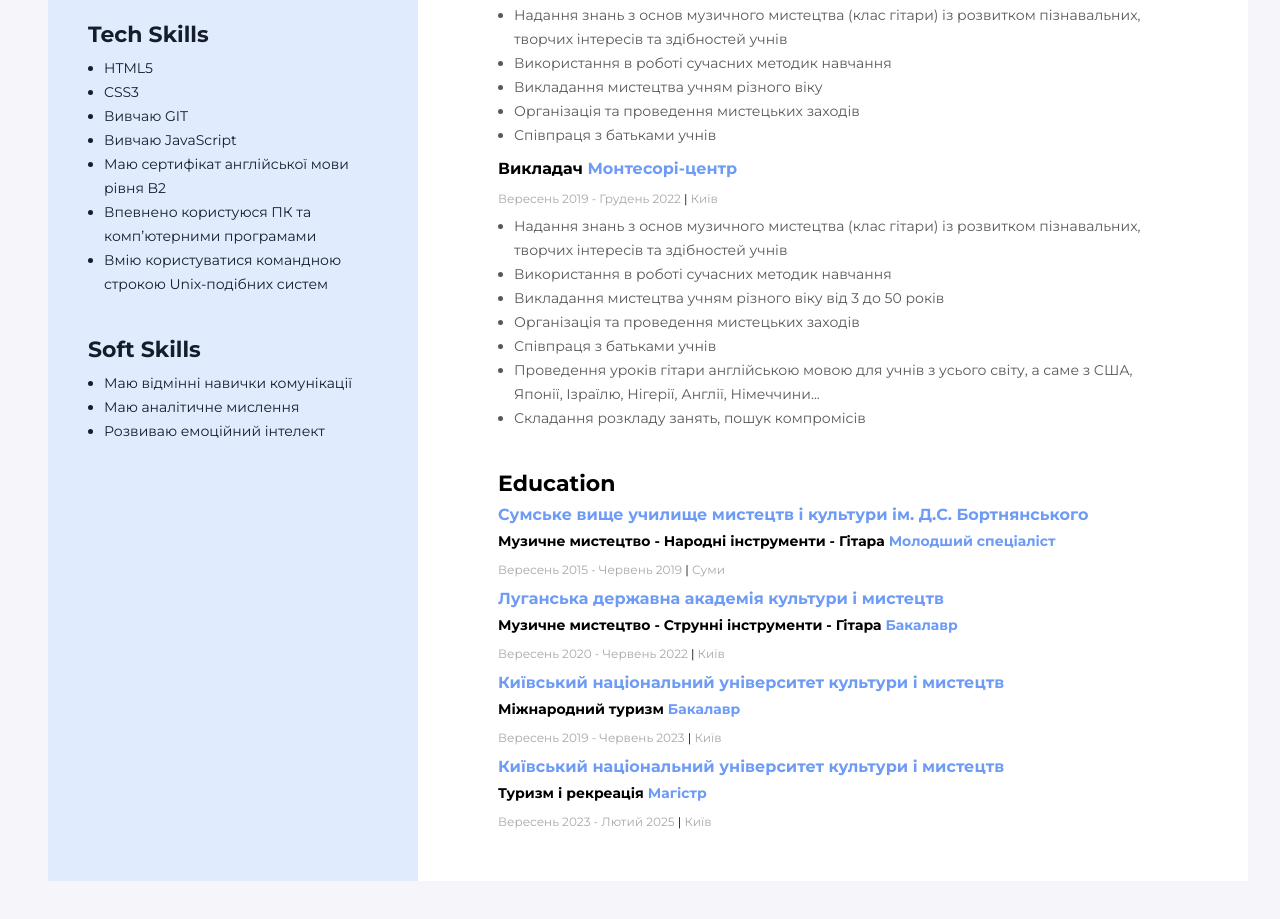
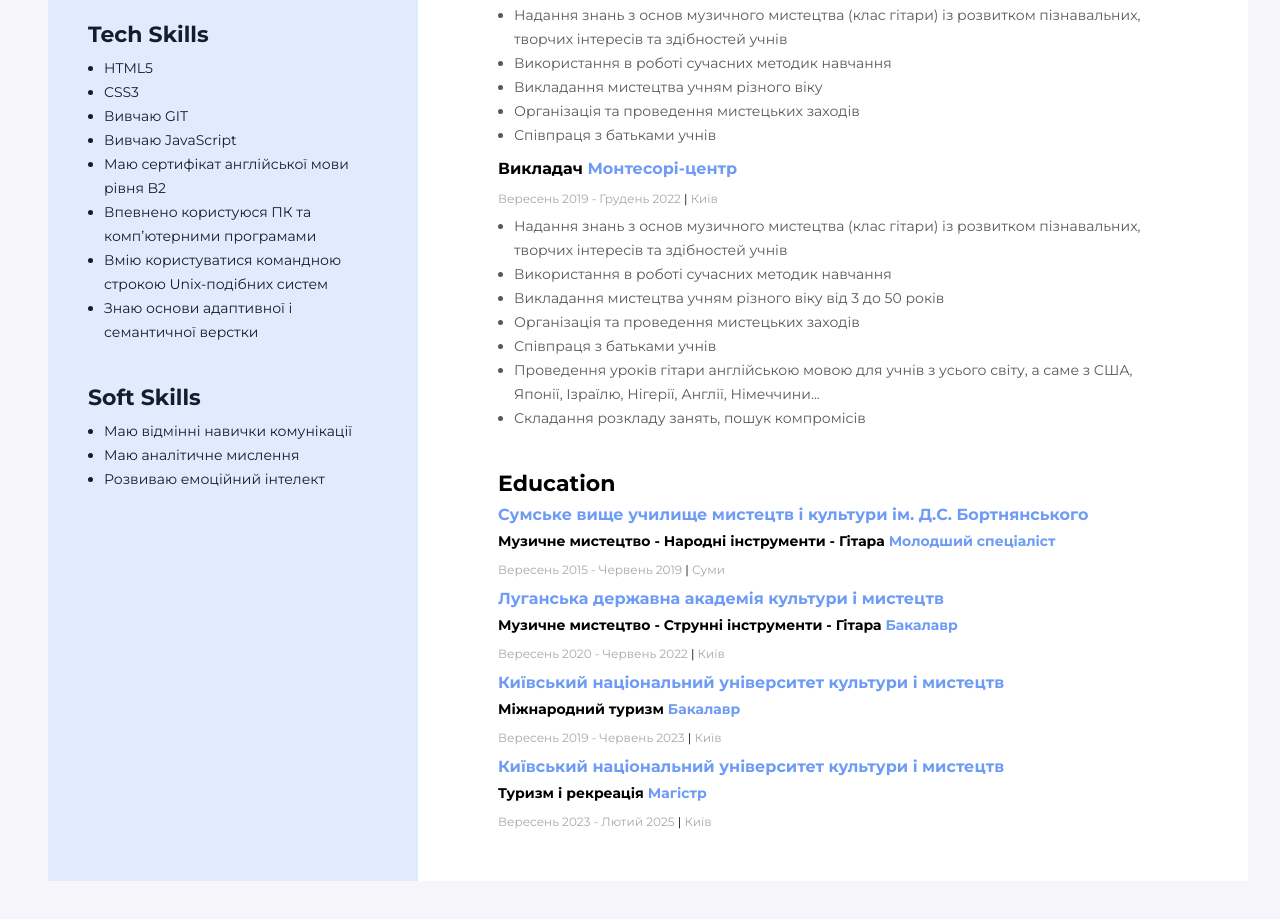
Before and after one commit to nadiiadi/resume, a plain HTML site: page index.html in a window 1280 px wide. Shown: the part 731-1650 px from the top of the page. Drawn offline with Linux system fonts and the light colour scheme.

Commit message:
TechSupport

```diff
--- a/index.html
+++ b/index.html
@@ -145,6 +145,7 @@
                      <li class="skills-list-item">Маю сертифікат англійської мови рівня B2 </li>
                      <li class="skills-list-item">Впевнено користуюся ПК та комп’ютерними програмами</li>
                      <li class="skills-list-item">Вмію користуватися командною строкою Unix-подібних систем</li>
+                     <li class="skills-list-item">Знаю основи адаптивної і семантичної верстки</li>
                  </ul>
              </div>
              <!-- Soft Skills -->
```
